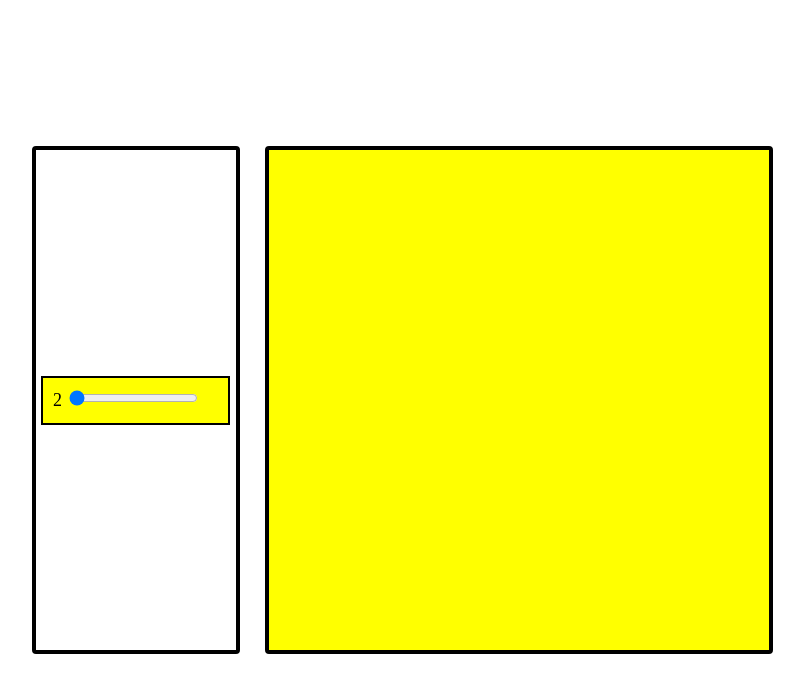
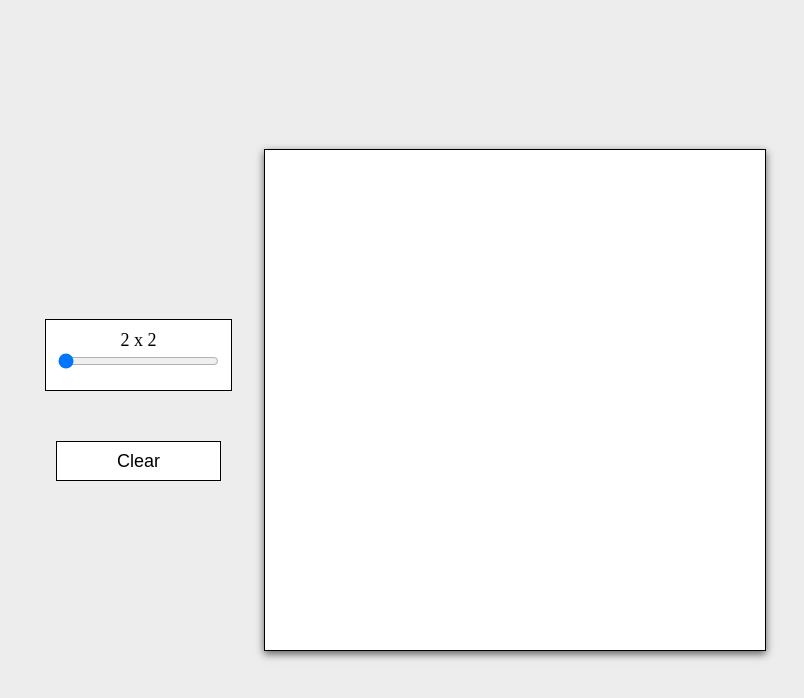
Before and after one commit to Kabukaluca/Odin-Sketch, a plain HTML site: page index.html in a window 1280 px wide. Shown: the whole page, without its empty margins (238-1042 px from the left). Drawn offline with Linux system fonts and the light colour scheme.

Commit message:
Create 'clear button' to clear painted grid

```diff
--- a/EaS.js
+++ b/EaS.js
@@ -1,6 +1,9 @@
 const sketchCont = document.getElementById("sketch-container");
 const input = document.querySelector("#slider");
 const gridSizeSpan = document.querySelector(".gridSize");
+const clear = document.querySelector("#clearBtn")
+let isDrawing = false;
+
 
 // create divs
 function createDivs() {
@@ -14,14 +17,42 @@ function createDivs() {
         let divRow = document.createElement("div");
         divRow.classList.add("divRow");
         divCol.appendChild(divRow);
+
+        divRow.addEventListener("click", () => {
+          divRow.style.backgroundColor = "black";
+        });
     }
   sketchCont.appendChild(divCol);
     }
-}
+};
+
+//Handle drawing event
+function handleDrawing (event) {
+  if (isDrawing) {
+    const divRow = event.target;
+    divRow.style.backgroundColor = "black";
+  };
+};
+
+
+//Eventlisteners for Drawing
+sketchCont.addEventListener("mousedown", () => {
+  isDrawing = true;
+});
+
+sketchCont.addEventListener("mouseup", () => {
+  isDrawing = false;
+});
+
+sketchCont.addEventListener("mousemove", handleDrawing);
+
 createDivs();
+
 
 // DOM functions
 input.addEventListener("input", () => {
-    gridSizeSpan.textContent = input.value;
+    gridSizeSpan.textContent = input.value + " x " + input.value;
 });
 input.addEventListener("input", createDivs);
+
+clear.addEventListener("click", createDivs);
--- a/index.html
+++ b/index.html
@@ -9,8 +9,11 @@
     <body class="body">
         <div id="menu">
             <div id="sliderContainer">
-                <span class="gridSize">2</span>
+                <span class="gridSize">2 x 2</span>
                 <input id="slider" type="range" min="2" max="100" value="0">
+            </div>
+            <div id="clearContainer">
+                <button id="clearBtn">clear</button>
             </div>
         </div>
         <div id="sketch-container">
--- a/styles.css
+++ b/styles.css
@@ -3,32 +3,48 @@ html, body {
     margin: 0;
     padding: 0;
 }
+
 .body {
     display: flex;
     align-items: center;
     justify-content: center;
     gap: 25px;
+    background-color: #ededed
 }
 
 #menu {
     display: flex;
+    flex-direction: column;
     justify-content: center;
     align-items: center;
-
-    border: 4px solid black;
-    border-radius: 4px;
     height: 500px;
     width: 200px;
-
+    gap: 50px;
 }
 
 #sliderContainer {
-    background-color: yellow;
-    border: 2px solid black;
+    display: flex;
+    flex-direction: column;
+    text-align: center;
+    background-color: white;
+    border: 1px solid black;
     padding: 10px;
     font-size: 18px;
     width:165px ;
-    height: 25px;
+    height: 50px;
+}
+
+#clearBtn {
+    display: flex;
+    background-color: white;
+    border: 1px solid black;
+    font-size: 18px;
+    width: 165px;
+    height: 40px;
+    align-items: center;
+    justify-content: center;
+    text-decoration: none;
+    text-transform: capitalize;
 }
 
 #sketch-container{
@@ -36,8 +52,9 @@ html, body {
     flex-wrap: wrap;
     justify-self: center;
     align-self: center;
-    border: 4px solid black;
-    border-radius: 4px;
+    background-color: white;
+    border: 1px solid black;
+    box-shadow: 0px 3px 8px rgba(0, 0, 0, 0.611);
     height: 500px;
     width: 500px;
 }
@@ -47,9 +64,10 @@ html, body {
     flex-direction: column;
     flex-wrap: wrap;
     flex-basis: 100%;
+    cursor: pointer;
 }
 
 .divRow {
     flex-basis: 100%;
-    background-color: yellow;
+    cursor: pointer;
 }
```
